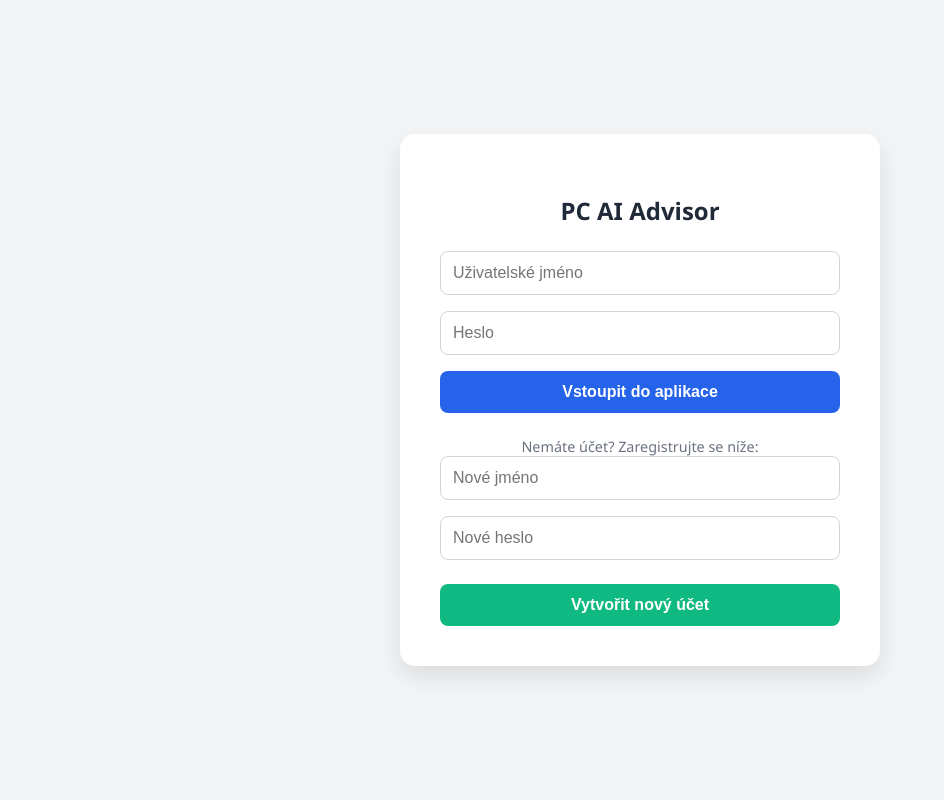
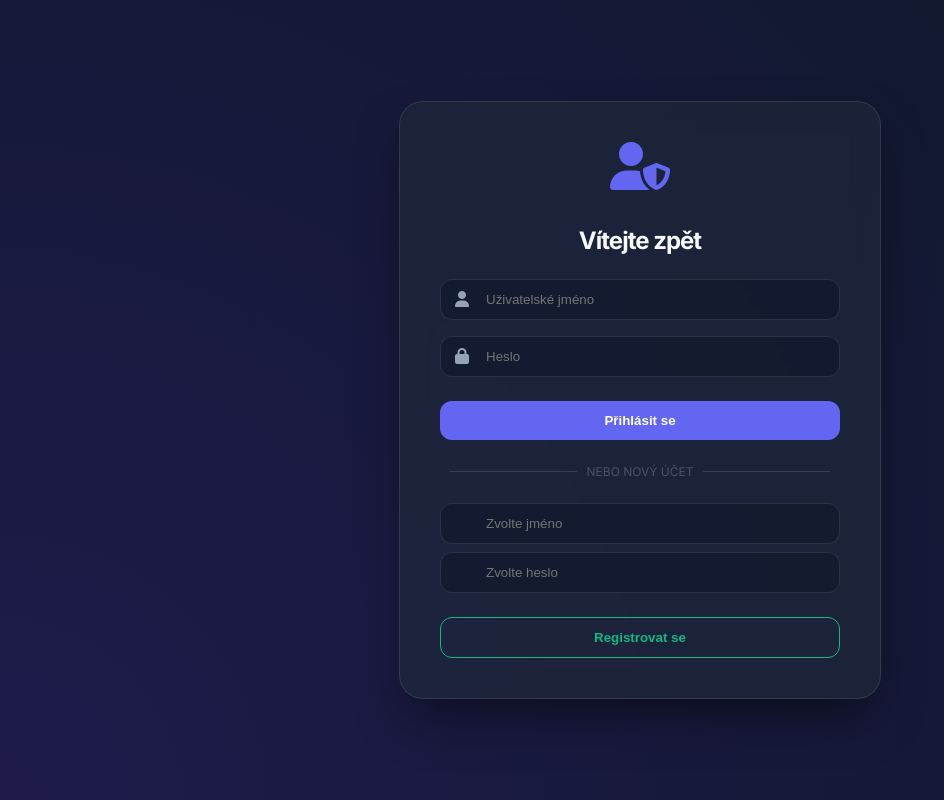
Before and after one commit to Gecyvpecy/projekt.test, a Flask app: page /login in a window 1280 px wide. Shown: the whole page, without its empty margins (0-944 px from the left). Run offline with Flask 3, Linux system fonts and the light colour scheme.

Commit message:
Update login.html

```diff
--- a/templates/login.html
+++ b/templates/login.html
@@ -4,48 +4,137 @@
     <meta charset="UTF-8">
     <meta name="viewport" content="width=device-width, initial-scale=1.0">
     <title>Přihlášení | PC AI Advisor</title>
+    <link href="https://fonts.googleapis.com/css2?family=Inter:wght@300;400;600;700&display=swap" rel="stylesheet">
+    <link rel="stylesheet" href="https://cdnjs.cloudflare.com/ajax/libs/font-awesome/6.4.0/css/all.min.css">
     <style>
-        :root { --primary: #2563eb; --secondary: #10b981; --dark: #1f2937; --light: #f3f4f6; }
-        body { font-family: 'Segoe UI', Tahoma, Geneva, Verdana, sans-serif; background: var(--light); display: flex; justify-content: center; align-items: center; height: 100vh; margin: 0; }
-        .card { background: white; padding: 2.5rem; border-radius: 15px; box-shadow: 0 10px 25px rgba(0,0,0,0.1); width: 100%; max-width: 400px; }
-        h2 { text-align: center; color: var(--dark); margin-bottom: 1.5rem; }
-        input { width: 100%; padding: 12px; margin-bottom: 1rem; border: 1px solid #d1d5db; border-radius: 8px; box-sizing: border-box; font-size: 1rem; }
-        button { width: 100%; padding: 12px; border: none; border-radius: 8px; font-size: 1rem; font-weight: 600; cursor: pointer; transition: opacity 0.2s; }
+        :root {
+            --primary: #6366f1;
+            --secondary: #10b981;
+            --bg: #0f172a;
+            --card-bg: rgba(30, 41, 59, 0.7);
+            --text-light: #f8fafc;
+        }
+
+        body {
+            font-family: 'Inter', sans-serif;
+            background: radial-gradient(circle at bottom left, #1e1b4b, #0f172a);
+            color: var(--text-light);
+            margin: 0;
+            display: flex;
+            justify-content: center;
+            align-items: center;
+            min-height: 100vh;
+        }
+
+        .auth-card {
+            background: var(--card-bg);
+            backdrop-filter: blur(16px);
+            padding: 2.5rem;
+            border-radius: 24px;
+            border: 1px solid rgba(255, 255, 255, 0.1);
+            box-shadow: 0 25px 50px -12px rgba(0, 0, 0, 0.5);
+            width: 100%;
+            max-width: 400px;
+            text-align: center;
+        }
+
+        .logo-icon {
+            font-size: 3rem;
+            color: var(--primary);
+            margin-bottom: 1rem;
+        }
+
+        h2 { margin-bottom: 1.5rem; letter-spacing: -1px; }
+
+        .input-group { position: relative; margin-bottom: 1rem; }
+        .input-group i {
+            position: absolute;
+            left: 15px;
+            top: 50%;
+            transform: translateY(-50%);
+            color: #94a3b8;
+        }
+
+        input {
+            width: 100%;
+            padding: 12px 12px 12px 45px;
+            background: rgba(15, 23, 42, 0.6);
+            border: 1px solid rgba(255, 255, 255, 0.1);
+            border-radius: 12px;
+            color: white;
+            box-sizing: border-box;
+            transition: 0.3s;
+        }
+
+        input:focus { outline: none; border-color: var(--primary); }
+
+        button {
+            width: 100%;
+            padding: 12px;
+            border: none;
+            border-radius: 12px;
+            font-weight: 700;
+            cursor: pointer;
+            transition: 0.3s;
+            margin-top: 0.5rem;
+        }
+
         .btn-login { background: var(--primary); color: white; }
-        .btn-reg { background: var(--secondary); color: white; margin-top: 0.5rem; }
-        button:hover { opacity: 0.9; }
-        .info { text-align: center; margin-top: 1.5rem; font-size: 0.9rem; color: #6b7280; }
+        .btn-reg { background: transparent; border: 1px solid var(--secondary); color: var(--secondary); margin-top: 1.5rem; }
 
-        /* Styl pro chybové hlášky */
-        .msg { padding: 10px; border-radius: 8px; margin-bottom: 1rem; text-align: center; font-weight: 500; }
-        .error { background: #fee2e2; color: #dc2626; border: 1px solid #fecaca; }
-        .success { background: #d1fae5; color: #065f46; border: 1px solid #a7f3d0; }
+        button:hover { transform: translateY(-2px); opacity: 0.9; }
+
+        .flash-msg {
+            padding: 10px;
+            border-radius: 8px;
+            margin-bottom: 1rem;
+            font-size: 0.85rem;
+        }
+        .error { background: rgba(239, 68, 68, 0.2); color: #fca5a5; border: 1px solid rgba(239, 68, 68, 0.3); }
+        .success { background: rgba(16, 185, 129, 0.2); color: #a7f3d0; border: 1px solid rgba(16, 185, 129, 0.3); }
+
+        .divider {
+            margin: 1.5rem 0;
+            display: flex;
+            align-items: center;
+            color: #475569;
+            font-size: 0.75rem;
+            text-transform: uppercase;
+        }
+        .divider::before, .divider::after { content: ""; flex: 1; height: 1px; background: #334155; margin: 0 10px; }
     </style>
 </head>
 <body>
-    <div class="card">
-        <h2>PC AI Advisor</h2>
+    <div class="auth-card">
+        <i class="fas fa-user-shield logo-icon"></i>
+        <h2>Vítejte zpět</h2>
 
         {% with messages = get_flashed_messages(with_categories=true) %}
           {% if messages %}
             {% for category, message in messages %}
-              <div class="msg {{ category }}">{{ message }}</div>
+              <div class="flash-msg {{ category }}">{{ message }}</div>
             {% endfor %}
           {% endif %}
         {% endwith %}
 
         <form action="/login_user" method="POST">
-            <input type="text" name="username" placeholder="Uživatelské jméno" required>
-            <input type="password" name="password" placeholder="Heslo" required>
-            <button type="submit" class="btn-login">Vstoupit do aplikace</button>
+            <div class="input-group">
+                <i class="fas fa-user"></i>
+                <input type="text" name="username" placeholder="Uživatelské jméno" required>
+            </div>
+            <div class="input-group">
+                <i class="fas fa-lock"></i>
+                <input type="password" name="password" placeholder="Heslo" required>
+            </div>
+            <button type="submit" class="btn-login">Přihlásit se</button>
         </form>
 
-        <div class="info">Nemáte účet? Zaregistrujte se níže:</div>
+        <div class="divider">Nebo nový účet</div>
 
         <form action="/register_user" method="POST">
-            <input type="text" name="username" placeholder="Nové jméno" required>
-            <input type="password" name="password" placeholder="Nové heslo" required>
-            <button type="submit" class="btn-reg">Vytvořit nový účet</button>
+            <input type="text" name="username" placeholder="Zvolte jméno" required style="margin-bottom: 0.5rem;">
+            <input type="password" name="password" placeholder="Zvolte heslo" required>
+            <button type="submit" class="btn-reg">Registrovat se</button>
         </form>
     </div>
 </body>
```
